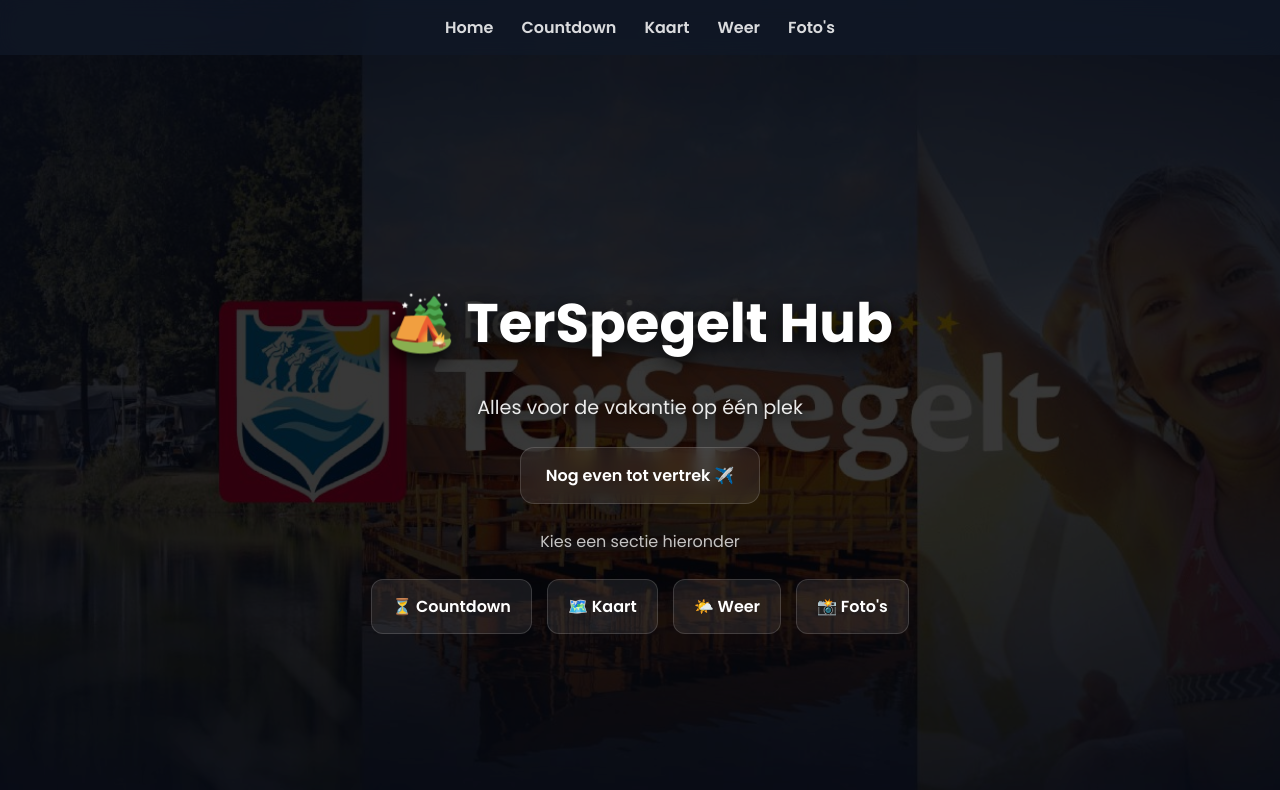
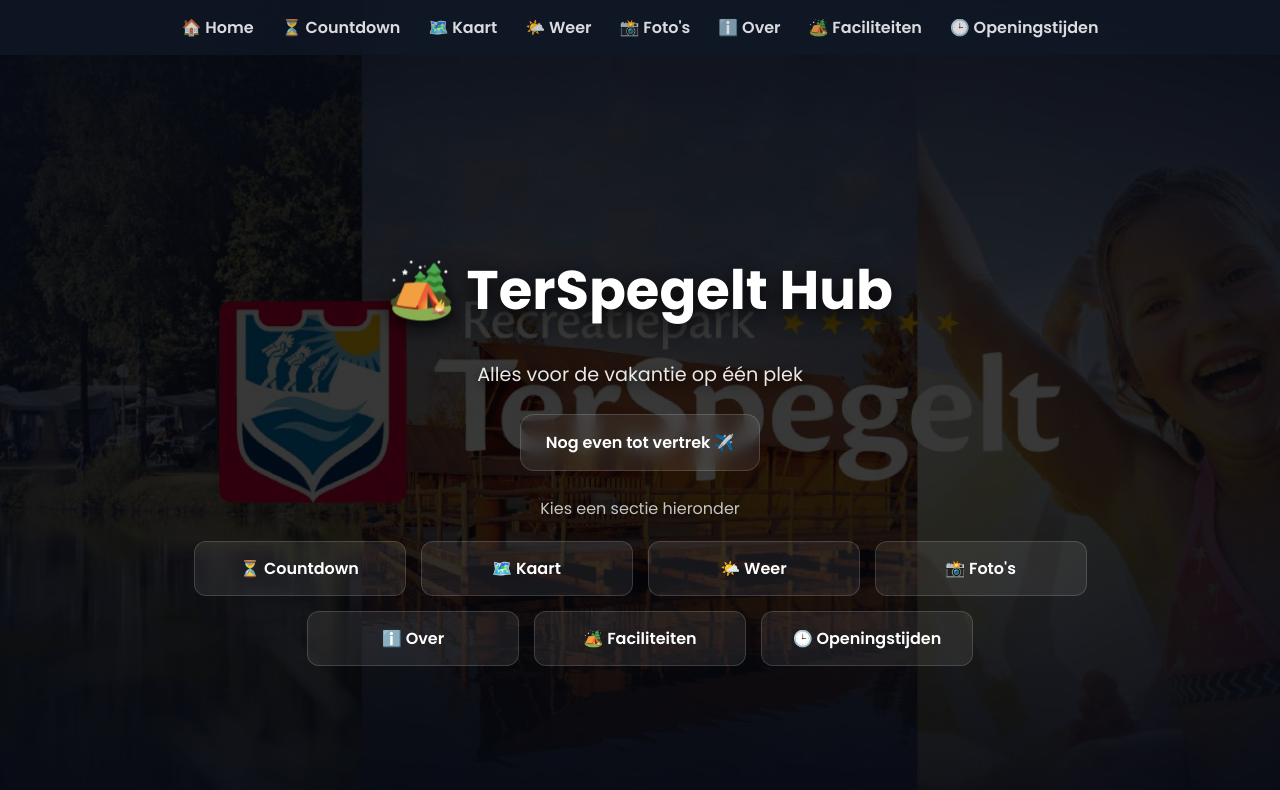
Before and after one commit to CNEFXOfficialGames/terspegelt-web, a plain HTML site: page index.html in a window 1280 px wide. Drawn offline with Linux system fonts and the light colour scheme.

Commit message:
Enhance navbar and hero section with icons

```diff
--- a/index.html
+++ b/index.html
@@ -32,12 +32,14 @@
       justify-content: center;
       gap: 28px;
       padding: 15px;
+      flex-wrap: wrap;
 
       background: rgba(17, 24, 39, 0.75);
       backdrop-filter: blur(10px);
 
       position: sticky;
       top: 0;
+      z-index: 1000;
     }
 
     .navbar a {
@@ -55,7 +57,7 @@
 
     /* HERO */
     .hero {
-      height: calc(100vh - 70px);
+      min-height: calc(100vh - 70px);
       display: flex;
       flex-direction: column;
       align-items: center;
@@ -93,6 +95,7 @@
       opacity: 0.75;
       font-size: 1rem;
       text-shadow: 0 2px 8px rgba(0, 0, 0, 0.7);
+      margin-bottom: 20px;
     }
 
     /* QUICK CARDS */
@@ -101,7 +104,7 @@
       gap: 15px;
       flex-wrap: wrap;
       justify-content: center;
-      margin-top: 25px;
+      max-width: 900px;
     }
 
     .card {
@@ -113,6 +116,7 @@
       color: white;
       font-weight: 600;
       transition: 0.2s;
+      min-width: 170px;
     }
 
     .card:hover {
@@ -128,16 +132,21 @@
 
   <!-- NAVBAR -->
   <div class="navbar">
-      <a href="index.html">Home</a>
-      <a href="countdown.html">Countdown</a>
-      <a href="map.html">Kaart</a>
-      <a href="weather.html">Weer</a>
-      <a href="pics.html">Foto's</a>
+    <a href="index.html">🏠 Home</a>
+    <a href="countdown.html">⏳ Countdown</a>
+    <a href="map.html">🗺️ Kaart</a>
+    <a href="weather.html">🌤️ Weer</a>
+    <a href="pics.html">📸 Foto's</a>
+    <a href="about.html">ℹ️ Over</a>
+    <a href="faciliteiten.html">🏕️ Faciliteiten</a>
+    <a href="openingstijden.html">🕒 Openingstijden</a>
   </div>
 
   <!-- HERO -->
   <div class="hero">
+
     <h1>🏕️ TerSpegelt Hub</h1>
+
     <p>Alles voor de vakantie op één plek</p>
 
     <div class="status">
@@ -153,6 +162,9 @@
       <a class="card" href="map.html">🗺️ Kaart</a>
       <a class="card" href="weather.html">🌤️ Weer</a>
       <a class="card" href="pics.html">📸 Foto's</a>
+      <a class="card" href="about.html">ℹ️ Over</a>
+      <a class="card" href="faciliteiten.html">🏕️ Faciliteiten</a>
+      <a class="card" href="openingstijden.html">🕒 Openingstijden</a>
     </div>
 
   </div>
```
Lines whose indentation alone changed are shown as unchanged.
